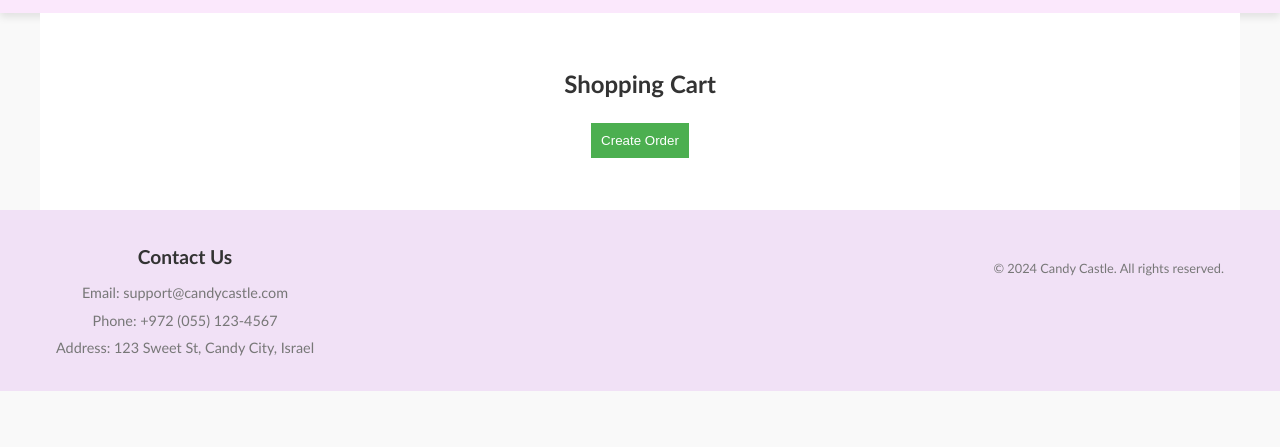
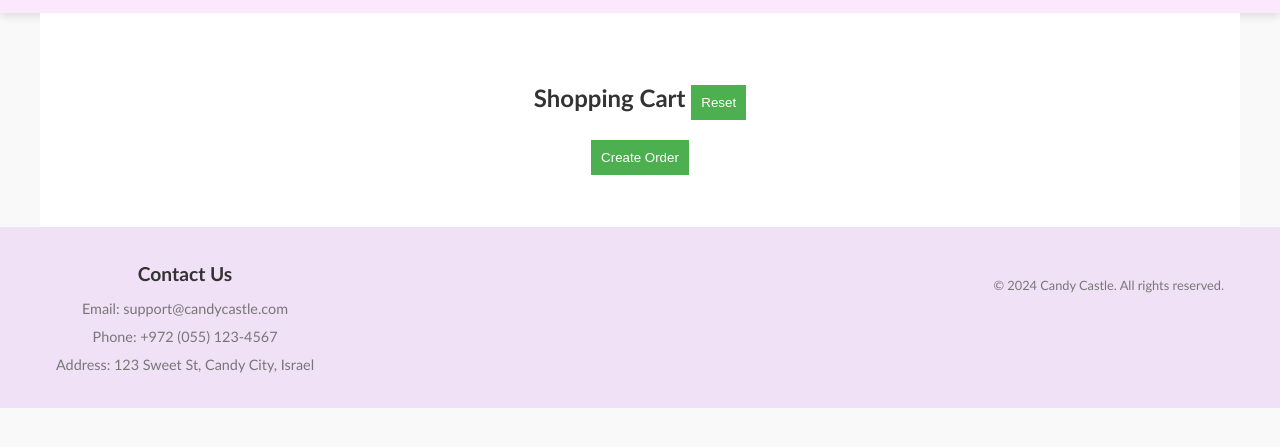
Before and after one commit to VictorySolo/candy-castle, a website: page frontend/cart.html in a window 1280 px wide. Shown: the part 77-524 px from the top of the page. Drawn offline with Linux system fonts and the light colour scheme; no server answers.

Commit message:
reset button added

```diff
--- a/frontend/cart.html
+++ b/frontend/cart.html
@@ -46,7 +46,7 @@
     <!-- Main Content -->
     <main>
         <section id="cart-items-section">
-            <h2>Shopping Cart</h2>
+            <h2>Shopping Cart <button id="reset-cart-button">Reset</button></h2>
             <div id="cart-items"></div>
             <button id="order-button">Create Order</button>
         </section>
```
